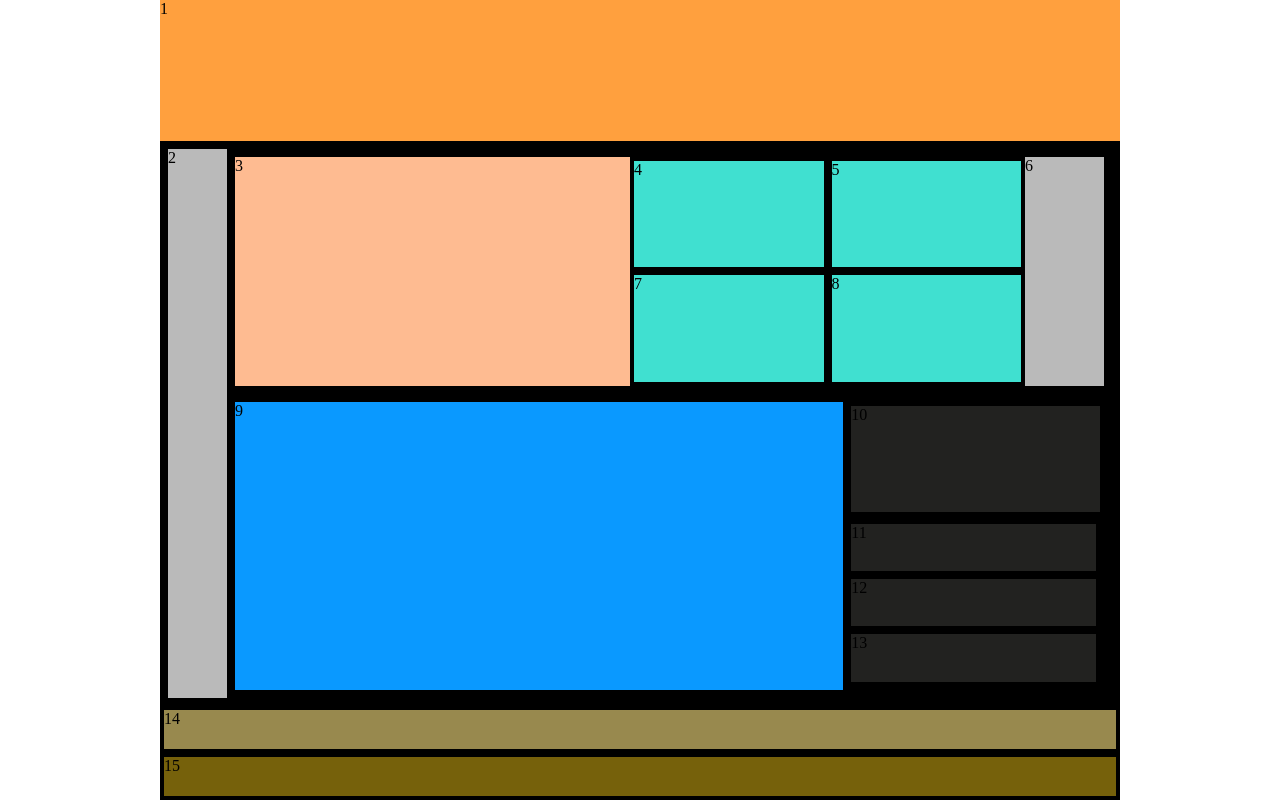
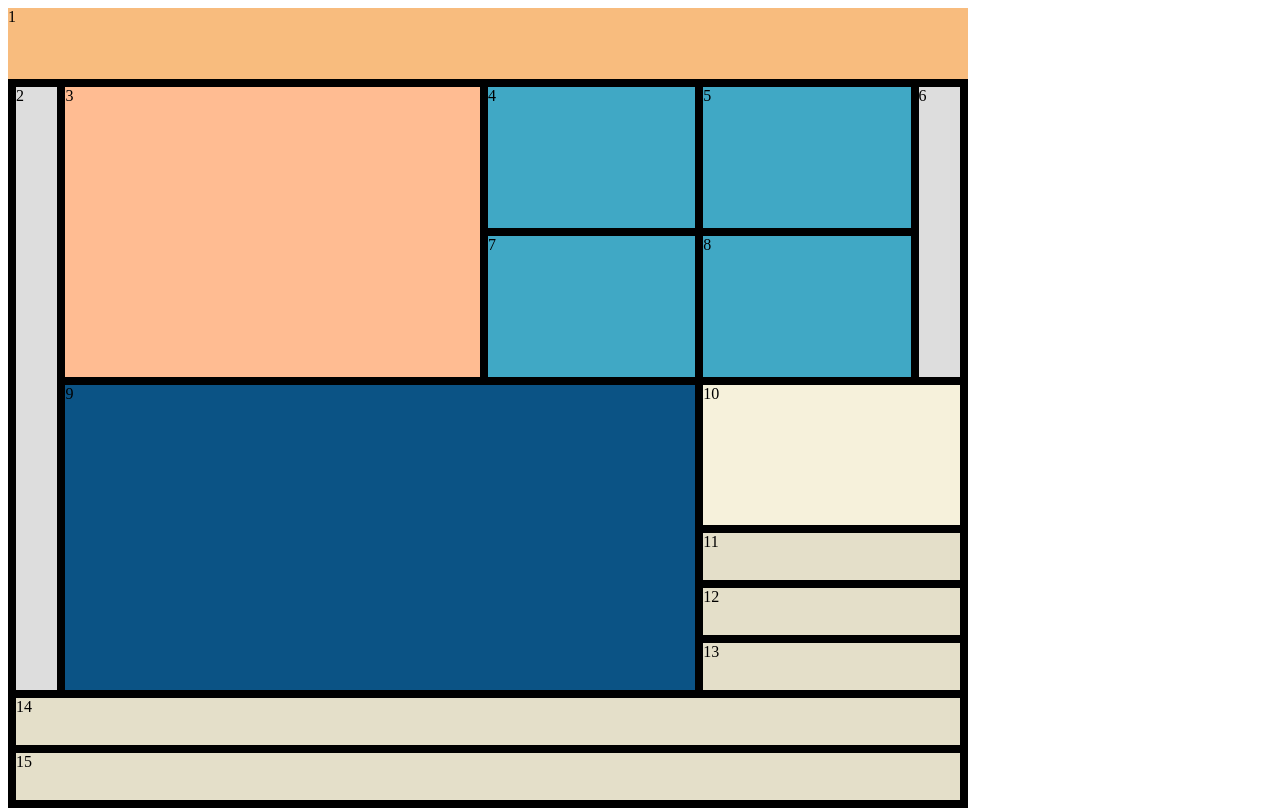
Before and after one commit to brainaxe303/Assignment_novoInvent, a plain HTML site: page ass4.html in a window 1280 px wide. Drawn offline with Linux system fonts and the light colour scheme.

Commit message:
made final changes

```diff
--- a/ass4.css
+++ b/ass4.css
@@ -1,111 +1,168 @@
 
-        * {
+        /* * {
             margin: 0;
             padding: 0;
             box-sizing: border-box;
-        }
+        } */
 
-        body {
+        /* body {
             height: 100%;
-        }
+        } */
 
-        .container {
+        main {
             position: absolute;
             background-color: black;
             width: 75%;
             height: 100%;
-            left: 50%;
+            left: 50
             transform: translate(-50%, 0);
-            display: grid;
-            grid-template-rows: 3fr 12fr 1fr 1fr;
+            display: flex;
+            flex-direction: column;
         }
 
-        .row-1 {
-            background-color: #FFA03E;
+        .container {
+            flex: 1;
+            display: grid;
+            grid-template-columns: 0.2fr 2fr 1fr 1fr 0.2fr;
+            grid-template-rows: 3fr 3fr 3fr 1fr 1fr 1fr 1fr 1fr;
+            grid-template-areas:
+                /* "header header header header header" */
+                "sidebar-1 content-1 content-2 content-3 sidebar-2"
+                "sidebar-1 content-1 content-4 content-5 sidebar-2"
+                "sidebar-1 content-6 content-6 content-7 content-7"
+                "sidebar-1 content-6 content-6 content-8 content-8"
+                "sidebar-1 content-6 content-6 content-9 content-9"
+                "sidebar-1 content-6 content-6 content-10 content-10"
+                "footer-1 footer-1 footer-1 footer-1 footer-1"
+                "footer-2 footer-2 footer-2 footer-2 footer-2"
+            ;
+            grid-gap: 0.5rem;
+            padding: 0.5rem;
         }
 
-        .row-2>div:first-child {
-            background-color: #BABABA;
+        .header {
+            background-color: #F8BC7E;
+            flex: 0.1;
         }
 
-        .catch>div:first-child {
-            background-color: #FEBB91;
+        .sidebar {
+            background-color: #DDDDDD;
         }
 
-        .catch>div:nth-child(2)>div {
-            background-color: turquoise;
+        .sidebar-1 {
+            grid-area: sidebar-1;
         }
 
-        .catch>div:last-child {
-            background-color: #BABABA;
+        .sidebar-2 {
+            grid-area: sidebar-2;
         }
 
-        .ran div {
-            background-color: #222220;
+        .content-1 {
+            background-color: #FFBC92;
+            grid-area: content-1;
         }
 
-        .ran>div:first-child {
-            background-color: #0a99ff;
+        .bb {
+            background-color: #40A8C5;
         }
 
-        .row-3 {
-            background-color: #98894e;
-            margin: 0.25rem
+        .content-2 {
+            grid-area: content-2;
         }
 
-        .row-4 {
-            background-color: #76610b;
-            margin: 0.25rem
+        .content-3 {
+            grid-area: content-3;
         }
 
-        .row-2 {
-            display: grid;
-            grid-auto-flow: column;
-            grid-template-columns: 1fr 15fr;
-            margin: 0.5rem;
+        .content-4 {
+            grid-area: content-4;
         }
 
-        .layouts {
-            display: grid;
+        .content-5 {
+            grid-area: content-5;
         }
 
-        .catch {
-            display: grid;
-            grid-auto-flow: column;
-            grid-template-columns: 5fr 5fr 1fr;
-            margin: 0.5rem;
+        .content-6 {
+            grid-area: content-6;
         }
 
-        .catch>div:nth-child(2) {
-            display: grid;
-            grid-template-columns: 1fr 1fr;
+        .content-7 {
+            grid-area: content-7;
         }
 
-        .catch>div:nth-child(2)>div {
-            margin: 0.25rem;
+        .content-8 {
+            grid-area: content-8;
         }
 
-        .ran {
-            display: grid;
-            grid-auto-flow: column;
-            grid-template-columns: 7fr 3fr;
-            margin: 0.5rem;
+        .content-9 {
+            grid-area: content-9;
         }
 
-        .ran>div:nth-child(2) {
-            display: grid;
-            background-color: black;
+        .content-10 {
+            grid-area: content-10;
         }
 
-        .ran>div:nth-child(2) div {
-            margin: 0.25rem;
+        .footer-1 {
+            grid-area: footer-1;
         }
 
-        .ran>div:nth-child(2)>div:first-child {
-            margin-left: 0.5rem;
+        .footer-2 {
+            grid-area: footer-2;
         }
 
-        .ran>div:nth-child(2)>div:nth-child(2) {
-            display: grid;
-            background-color: black;
+        .footer {
+            background-color: #E4DFC9;
         }
+
+        .dark-blue-box {
+            background-color: #0B5385;
+        }
+
+        .cream-box {
+            background-color: #F6F1DB;
+        }
+
+        .dark-cream-box {
+            background-color: #E4DFC9;
+        }
+
+        @media only screen and (max-width: 768px) {
+            main {
+                width: 100%;
+            }
+
+            .header {
+                flex: 0.2;
+            }
+
+            .container {
+                grid-template-columns: 0.4fr 2fr 1fr 1fr 0.4fr;
+                grid-template-rows: 3fr 3fr 3fr 1fr 1fr 1fr 1fr 1fr 1fr;
+                grid-template-areas:
+                    /* "header header header header header" */
+                    "sidebar-1 content-1 content-1 content-1 sidebar-2"
+                    "sidebar-1 content-2 content-3 content-3 sidebar-2"
+                    "sidebar-1 content-4 content-5 content-5 sidebar-2"
+                    "content-6 content-6 content-6 content-7 content-7"
+                    "content-6 content-6 content-6 content-8 content-8"
+                    "content-6 content-6 content-6 content-9 content-9"
+                    "content-6 content-6 content-6 content-10 content-10"
+                    "footer-1 footer-1 footer-1 footer-1 footer-1"
+                    "footer-2 footer-2 footer-2 footer-2 footer-2"
+                ;
+                grid-gap: 0.5rem;
+                padding: 0.5rem;
+            }
+
+            .cream-box {
+                background-color: #5DA9A7;
+            }
+
+            .dark-cream-box {
+                background-color: #5DA9A7;
+            }
+
+            .footer {
+                background-color: #5DA9A7;
+            }
+        }
--- a/ass4.html
+++ b/ass4.html
@@ -9,37 +9,25 @@
 </head>
 
 <body>
-    <div class="container">
-        <div class="row-1">1</div>
-        <div class="row-2">
-            <div>2</div>
-            <div class="layouts">
-                <div class="catch">
-                    <div>3</div>
-                    <div>
-                        <div>4</div>
-                        <div>5</div>
-                        <div>7</div>
-                        <div>8</div>
-                    </div>
-                    <div>6</div>
-                </div>
-                <div class="ran">
-                    <div>9</div>
-                    <div>
-                        <div>10</div>
-                        <div>
-                            <div>11</div>
-                            <div>12</div>
-                            <div>13</div>
-                        </div>
-                    </div>
-                </div>
-            </div>
+    <main>
+        <div class="header">1</div>
+        <div class="container">
+            <div class="sidebar-1 sidebar">2</div>
+            <div class="content-1">3</div>
+            <div class="content-2 bb">4</div>
+            <div class="content-3 bb">5</div>
+            <div class="content-4 bb">7</div>
+            <div class="content-5 bb">8</div>
+            <div class="sidebar-2 sidebar">6</div>
+            <div class="content-6 dark-blue-box">9</div>
+            <div class="content-7 cream-box">10</div>
+            <div class="content-8 dark-cream-box">11</div>
+            <div class="content-9 dark-cream-box">12</div>
+            <div class="content-10 dark-cream-box">13</div>
+            <div class="footer-1 footer">14</div>
+            <div class="footer-2 footer">15</div>
         </div>
-        <div class="row-3">14</div>
-        <div class="row-4">15</div>
-    </div>
+    </main>
 </body>
 
 </html>
--- /dev/null
+++ b/random1.css
@@ -0,0 +1,92 @@
+body {
+  background-color: black;
+}
+.d1 {
+  position: relative;
+  margin: -10px 0 0 -10px;
+  width: 102%;
+}
+.d2 {
+  position: relative;
+  margin: 5px 0 0 -10px;
+  width: 100%;
+  background-color: rgb(79, 241, 241);
+}
+.div1 {
+  padding: 2px;
+  background: rgb(240, 240, 233);
+  width: 100%;
+  height: 30px;
+}
+.d3 {
+  position: relative;
+  margin: -10px 0 0 -10px;
+  height:50px;
+  width: 100%;
+  background-color: rgb(110, 110, 223);
+}
+.d4{
+    /* margin-right:8px; */
+}
+.d5{
+    width:50px; background-color:rgb(58, 67, 58)
+}
+.container {
+  display: flex;
+  margin-top: -5px;
+}
+
+.box {
+  width: 100%;
+  height: 250px;
+  background-color: #ed995e;
+  margin-right: 10px;
+}
+
+.container2 {
+  display: flex;
+  justify-content: space-between;
+}
+
+.box2 {
+  flex: 1;
+  height: 100px;
+  background-color: #74d8be;
+  margin-right: 10px;
+  height: 200px;
+}
+
+.big-box {
+  flex: 3;
+  height: 200px;
+  background-color: #fab85c;
+}
+
+.boxshort {
+  width: 90%;
+  height: 50px;
+  background-color: rgb(248, 246, 246);
+  margin: 5px;
+}
+
+.secondlastdiv {
+  display: flex;
+}
+
+.containerforsecondiv {
+  display: flex;
+  flex-direction: column;
+  flex: 3;
+}
+
+.row {
+  display: flex;
+}
+
+.boxrow {
+  flex: 1;
+  height: 98px;
+  background-color: #f3d3d3;
+  margin-right: 10px;
+  margin-top: 2px;
+}
--- a/style.css
+++ b/style.css
@@ -1,6 +1,10 @@
 * {
   margin: 0px;
   padding: 0px;
+  background-color: black;
+}
+p{
+  color: black;
 }
 
 .mar-left {
@@ -11,12 +15,20 @@
   background-color: antiquewhite;
   height: 100px;
   margin-bottom: 10px;
+  margin-top: -15px;
 }
 
 .sec-2 {
-  background-color: darkblue;
+  background-color: rgb(87, 87, 226);
   height: 200px;
   margin-bottom: 10px;
+   margin-top: -39px;
+}
+.sec-12 {
+  background-color: rgb(87, 87, 226);
+  height: 300px;
+  margin-bottom: 10px;
+   margin-top: 10px;
 }
 
 
@@ -25,19 +37,19 @@
   grid-template-columns: 1fr 4fr 2fr 1fr;
   grid-template-rows: 400px;
   gap: 10px;
-  margin-bottom: 10px;
+  margin-bottom: 20px;
 }
 
 .sec-3 {
-  background-color: rgb(235, 13, 13);
+  background-color: rgb(235, 229, 229);
 }
 
 .sec-4 {
-  background-color: #ad5f1b;
+  background-color: #d79c68;
 }
 
 .sec-5 {
-  background-color: #413225;
+  background-color: #e39754;
 }
 .inner-grid-container {
   display: grid;
@@ -56,3 +68,16 @@
 .sec-13 {
   background-color: rgb(14, 137, 214);
 }
+.sec10{
+  border: 2px solid black;
+  background-color: antiquewhite;
+  height: 100px;
+  margin-top: -10px;
+}
+.sec11{
+  margin:0.03px;
+  background-color: antiquewhite;
+  height: 100px;
+  margin-top: 10px;
+  margin-bottom: 10px;
+}
```
Also changed, not shown: index.html (+4 -4 lines), random1.html (+10 -80 lines), ass(9).png (added), ass10.png (added), ass4.jpg (added), ass5(1).png (added).
